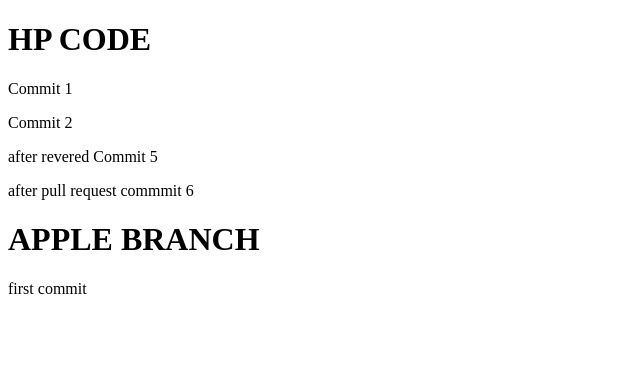
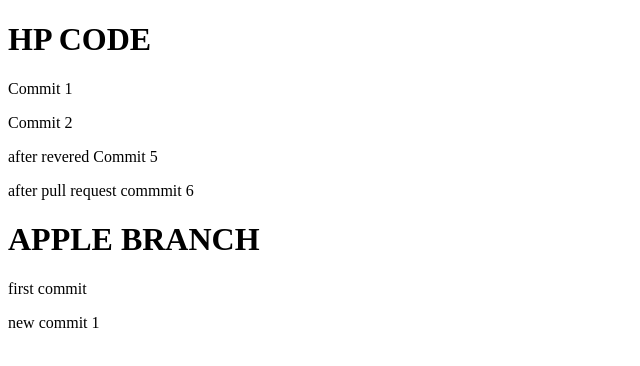
Before and after one commit to ahmed5302/git-training, an Angular app: page / in a window 1280 px wide. Shown: the top 366 px of the page, without its empty margins (0-640 px from the left). Built offline with nearby package versions, Linux system fonts and the light colour scheme.

Commit message:
new commit 1

```diff
--- a/src/app/app.component.html
+++ b/src/app/app.component.html
@@ -6,3 +6,4 @@
 
 <h1>APPLE BRANCH</h1>
 <p>first commit</p>
+<p>new commit 1</p>
```
